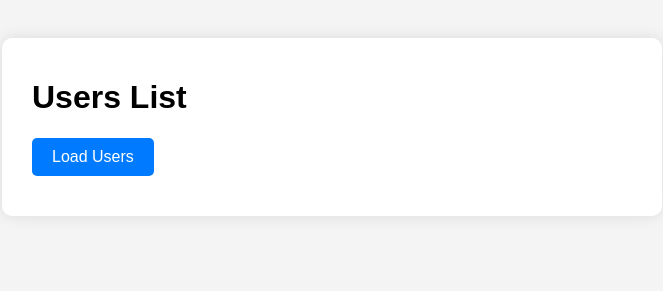
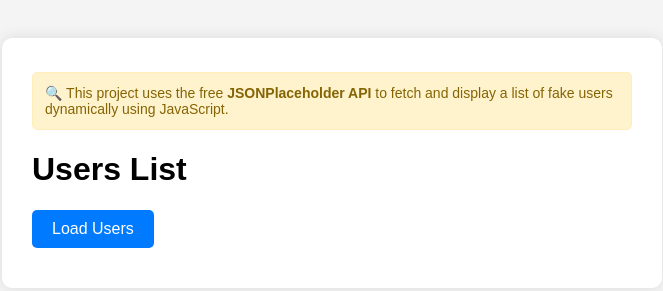
Before and after one commit to prrincegit/intern, a plain HTML site: page Task3/fetch_api/index.html in a window 1280 px wide. Shown: the whole page, without its empty margins (308-971 px from the left). Drawn offline with Linux system fonts and the light colour scheme.

Commit message:
updated api

```diff
--- a/Task3/fetch_api/index.html
+++ b/Task3/fetch_api/index.html
@@ -9,6 +9,10 @@
 <body>
 
   <div class="container">
+    <p class="note">
+      🔍 This project uses the free <strong>JSONPlaceholder API</strong> to fetch and display a list of fake users dynamically using JavaScript.
+    </p>
+
     <h1>Users List</h1>
     <button id="loadBtn">Load Users</button>
     <div id="userList"></div>
@@ -16,4 +20,5 @@
 
   <script src="script.js"></script>
 </body>
+
 </html>
--- a/Task3/fetch_api/style.css
+++ b/Task3/fetch_api/style.css
@@ -34,3 +34,12 @@ button:hover {
   padding: 10px;
   border-bottom: 1px solid #ccc;
 }
+.note {
+  background-color: #fff3cd;
+  color: #856404;
+  border: 1px solid #ffeeba;
+  padding: 12px;
+  border-radius: 5px;
+  margin-bottom: 20px;
+  font-size: 14px;
+}
```
